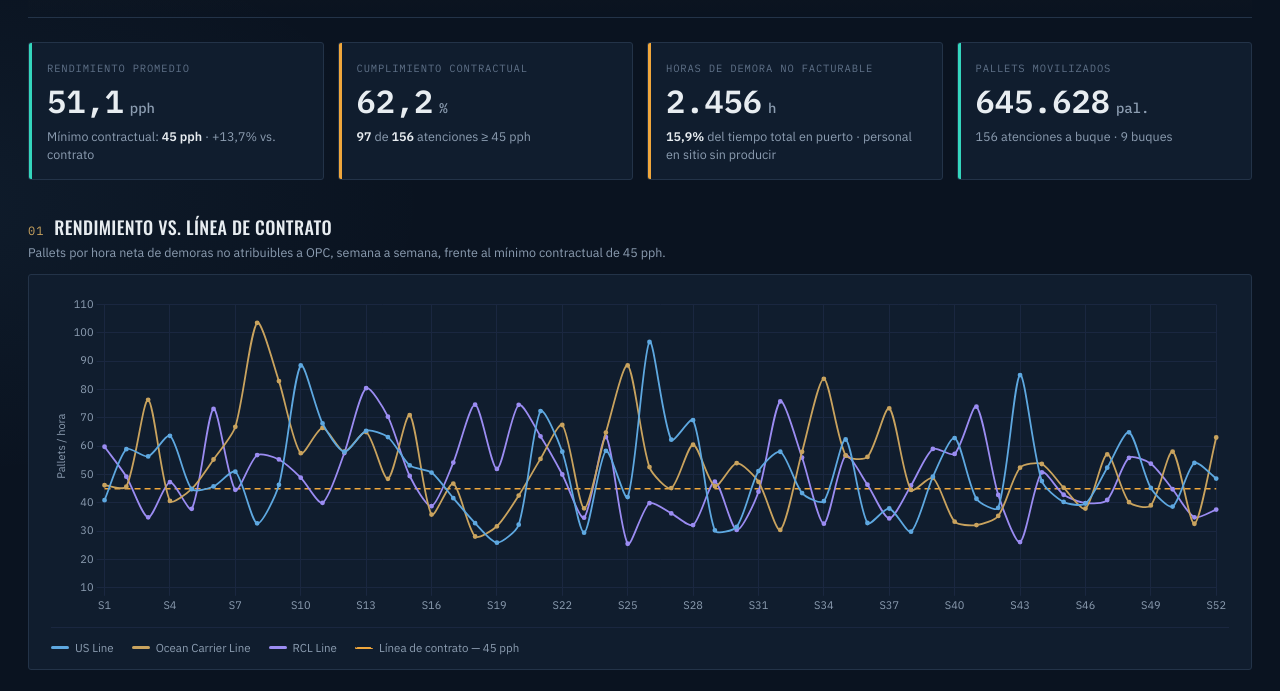
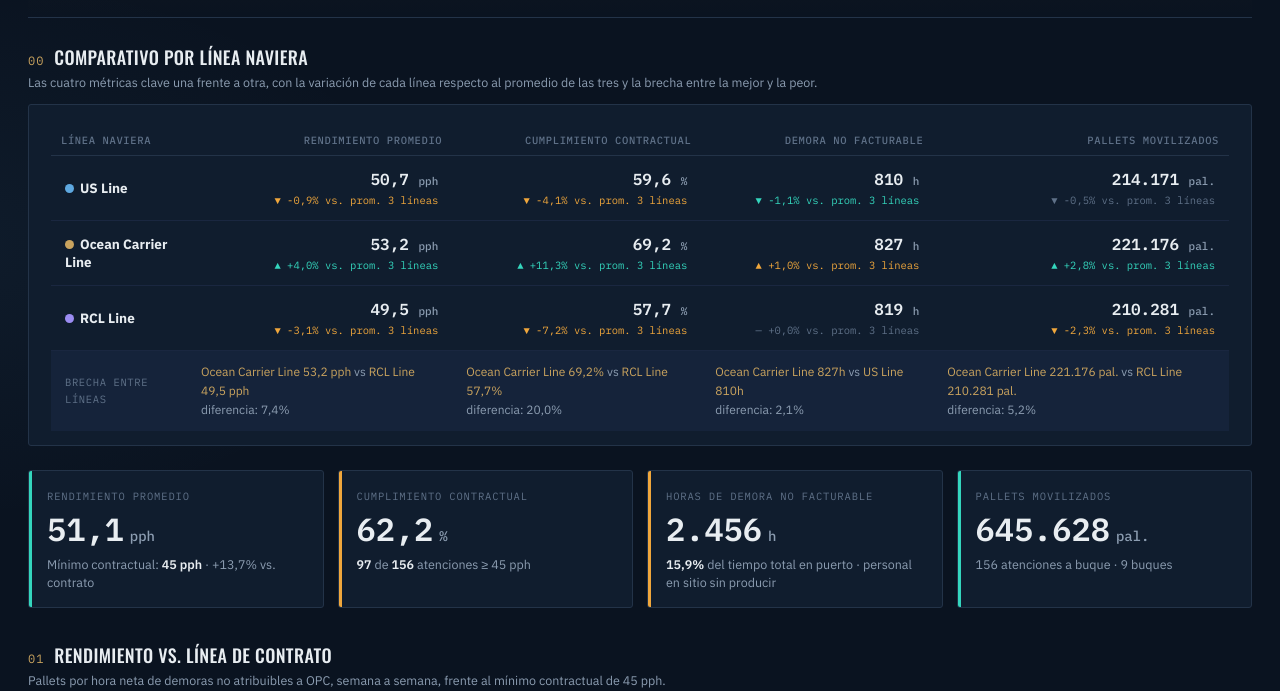
Before and after one commit to PRUEBATABLEROS/DASHBOARD, a plain HTML site: page index.html in a window 1280 px wide. Shown: the part 109-800 px from the top of the page. Drawn offline with nearby package versions, Linux system fonts and the light colour scheme.

Commit message:
Add files via upload

```diff
--- a/index.html
+++ b/index.html
@@ -171,6 +171,26 @@
   .pill.bad{background:rgba(240,167,60,0.14);color:var(--amber);}
   .swatch{width:9px;height:9px;border-radius:50%;display:inline-block;margin-right:6px;}
 
+  /* ---------- Line comparison table ---------- */
+  #lineCompareTable tbody td{padding:13px 14px;}
+  #lineCompareTable tbody td:first-child{font-size:13.5px;}
+  .cmp-value{font-family:'IBM Plex Mono',monospace;font-weight:600;font-size:16px;color:var(--text);white-space:nowrap;}
+  .cmp-value .unit{font-size:11px;color:var(--muted);font-weight:500;}
+  .cmp-delta{font-size:10.5px;margin-top:4px;font-family:'IBM Plex Mono',monospace;white-space:nowrap;}
+  .cmp-delta.good{color:var(--teal);}
+  .cmp-delta.bad{color:var(--amber);}
+  .cmp-delta.neutral{color:var(--muted-2);}
+  #lineCompareTable tfoot td{
+    padding:11px 14px;border-top:1px solid var(--hairline);background:var(--panel-2);
+    color:var(--muted);font-size:12px;line-height:1.6;
+  }
+  #lineCompareTable tfoot td:first-child{
+    font-family:'IBM Plex Mono',monospace;font-size:10.5px;letter-spacing:.06em;
+    color:var(--muted-2);text-transform:uppercase;
+  }
+  #lineCompareTable tfoot td b{color:var(--brass);font-family:'IBM Plex Mono',monospace;font-weight:600;}
+  #lineCompareTable tfoot td .gapval{color:var(--brass);}
+
   /* ---------- Recommendations ---------- */
   .reco-grid{display:grid;grid-template-columns:repeat(2,1fr);gap:14px;}
   .reco-card{
@@ -243,6 +263,32 @@
       </div>
     </div>
   </header>
+
+  <section style="margin:26px 0 0;">
+    <div class="section-head">
+      <div class="section-head-block">
+        <span class="num">00</span><h2>Comparativo por línea naviera</h2>
+        <p class="desc">Las cuatro métricas clave una frente a otra, con la variación de cada línea respecto al promedio de las tres y la brecha entre la mejor y la peor.</p>
+      </div>
+    </div>
+    <div class="panel">
+      <div style="overflow-x:auto;">
+        <table id="lineCompareTable">
+          <thead>
+            <tr>
+              <th>Línea naviera</th>
+              <th class="num">Rendimiento promedio</th>
+              <th class="num">Cumplimiento contractual</th>
+              <th class="num">Demora no facturable</th>
+              <th class="num">Pallets movilizados</th>
+            </tr>
+          </thead>
+          <tbody id="lineCompareBody"></tbody>
+          <tfoot id="lineCompareFoot"></tfoot>
+        </table>
+      </div>
+    </div>
+  </section>
 
   <div class="kpi-grid" id="kpiGrid"></div>
 
@@ -470,6 +516,64 @@
       <p class="sub">${k.sub}</p>
     </div>
   `).join('');
+}
+
+// ================= 00 LINE COMPARISON =================
+function renderLineCompare(){
+  // Respects the period filter (so you can compare lines within a quarter),
+  // but always shows all lines side by side regardless of the line filter.
+  const rows = state.quarter==='all' ? RAW : RAW.filter(r=>String(r.Quarter)===state.quarter);
+
+  const stats = LINES.map(line=>{
+    const sub = rows.filter(r=>r.Line===line);
+    return {
+      line,
+      avgPerf: avg(sub,'Performance'),
+      compliance: 100*sub.filter(r=>r.Performance>=CONTRACT_MIN).length/sub.length,
+      delayHrs: sum(sub,'DelayTotal'),
+      pallets: sum(sub,'Pallets')
+    };
+  });
+
+  const refAvg = key => stats.reduce((a,s)=>a+s[key],0)/stats.length;
+  const refs = { avgPerf: refAvg('avgPerf'), compliance: refAvg('compliance'), delayHrs: refAvg('delayHrs'), pallets: refAvg('pallets') };
+
+  function cell(value, key, fmt, unit, higherIsBad){
+    const ref = refs[key];
+    const d = ref ? 100*(value-ref)/ref : 0;
+    const dirGood = higherIsBad ? d<=0 : d>=0;
+    const cls = Math.abs(d) < 0.5 ? 'neutral' : (dirGood ? 'good':'bad');
+    const arrow = d>0.05 ? '▲' : (d<-0.05 ? '▼' : '—');
+    return `<div class="cmp-value">${fmt(value)} <span class="unit">${unit}</span></div>
+            <div class="cmp-delta ${cls}">${arrow} ${d>=0?'+':''}${fmt1(d)}% vs. prom. 3 líneas</div>`;
+  }
+
+  document.getElementById('lineCompareBody').innerHTML = stats.map(s=>`
+    <tr>
+      <td><span class="swatch" style="background:${LINE_COLORS[s.line]}"></span><b>${LINE_LABELS[s.line]}</b></td>
+      <td class="num">${cell(s.avgPerf,'avgPerf',fmt1,'pph',false)}</td>
+      <td class="num">${cell(s.compliance,'compliance',fmt1,'%',false)}</td>
+      <td class="num">${cell(s.delayHrs,'delayHrs',fmt0,'h',true)}</td>
+      <td class="num">${cell(s.pallets,'pallets',fmt0,'pal.',false)}</td>
+    </tr>
+  `).join('');
+
+  function gapRow(key, fmt, unit){
+    const sorted = [...stats].sort((a,b)=>b[key]-a[key]);
+    const top = sorted[0], bottom = sorted[sorted.length-1];
+    const gapPct = bottom[key] ? 100*(top[key]-bottom[key])/bottom[key] : 0;
+    return `<span class="gapval">${LINE_LABELS[top.line]} ${fmt(top[key])}${unit}</span> vs <span class="gapval">${LINE_LABELS[bottom.line]} ${fmt(bottom[key])}${unit}</span><br>diferencia: ${fmt1(gapPct)}%`;
+  }
+
+  document.getElementById('lineCompareFoot').innerHTML = `
+    <tr>
+      <td>Brecha entre líneas</td>
+      <td>${gapRow('avgPerf', fmt1, ' pph')}</td>
+      <td>${gapRow('compliance', fmt1, '%')}</td>
+      <td>${gapRow('delayHrs', fmt0, 'h')}</td>
+      <td>${gapRow('pallets', fmt0, ' pal.')}</td>
+    </tr>
+  `;
 }
 
 // ================= 01 TREND CHART =================
@@ -784,6 +888,7 @@
 
 // ================= EVENTS =================
 function renderAll(){
+  renderLineCompare();
   renderKPIs();
   renderTrendChart();
   renderLineDevChart();
```
